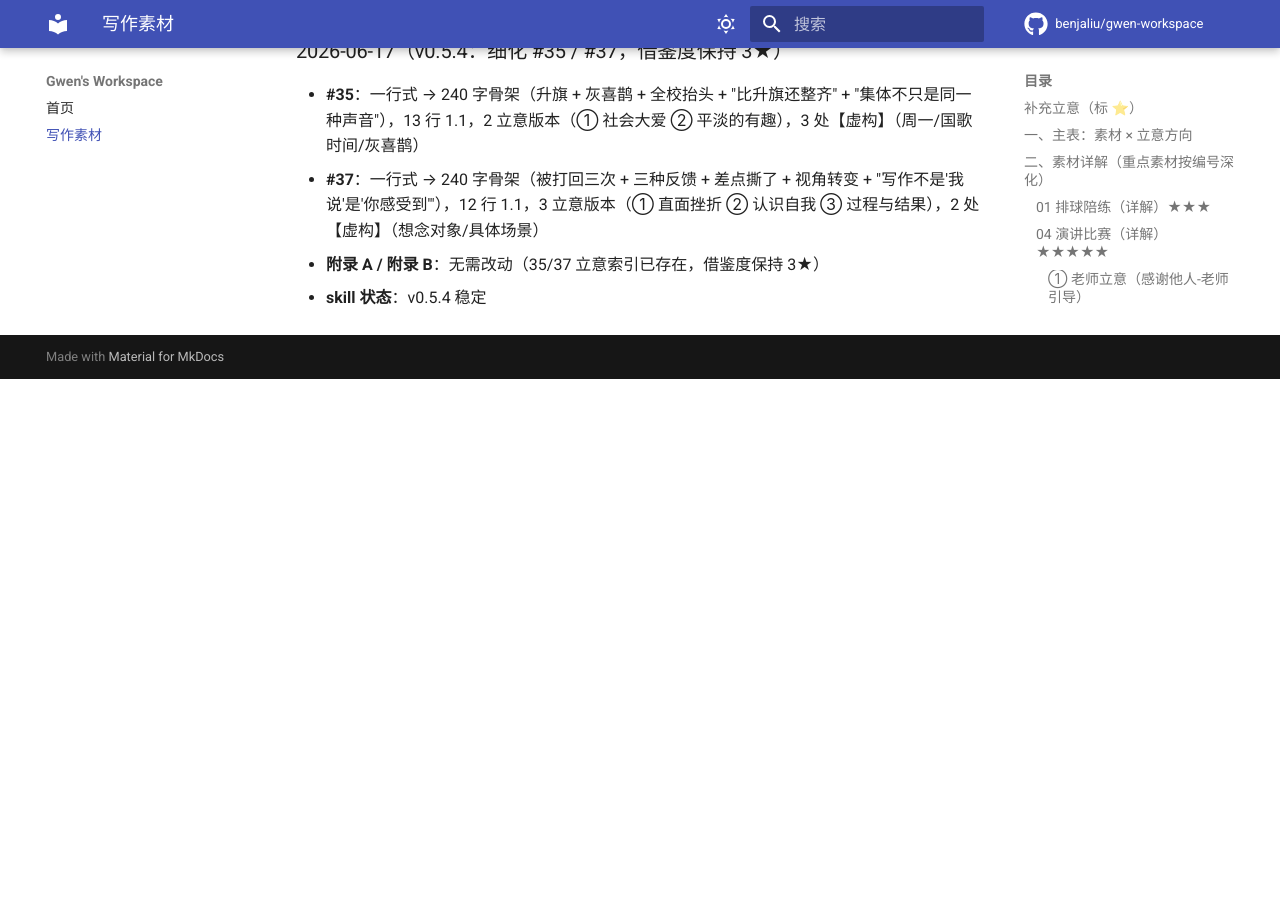
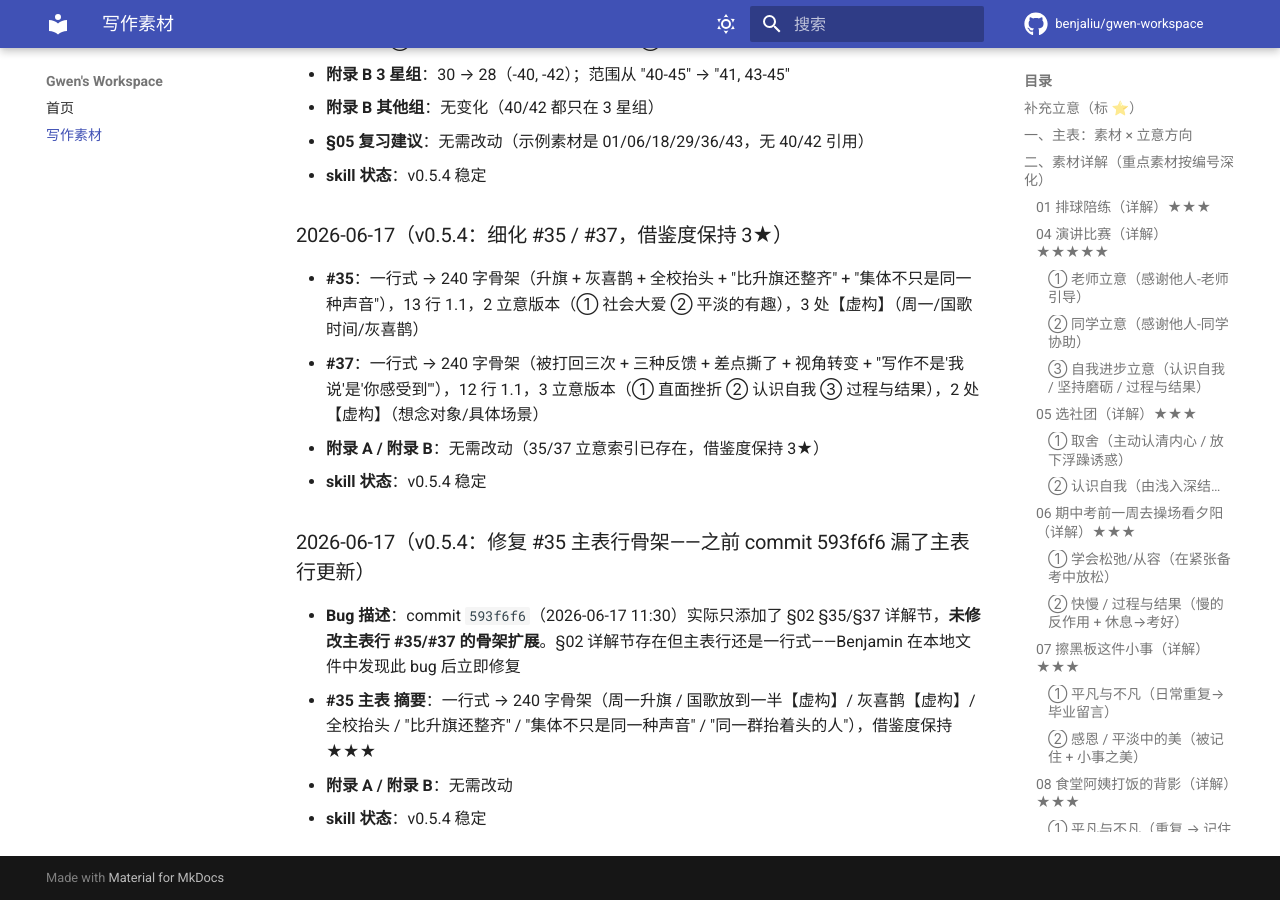
Before and after one commit to benjaliu/gwen-workspace, an MkDocs documentation site: the page built from docs/zuowen-sucai.md, in a window 1280 px wide and 900 px high, scrolled down 61748 px. Built offline with MkDocs 1.6.1 and Material for MkDocs 9.7.7, drawn with Linux system fonts in a browser that asks for light colours; comment, search, counter and statistics services are not loaded; before the commit the page ends 62127 px from its top, so only the background shows below that; some of the changed text lies outside the part shown.

Commit message:
fix(zuowen-sucai): 修复 #35 主表行骨架扩展（commit 593f6f6 漏了主表行）

```diff
--- a/docs/zuowen-sucai.md
+++ b/docs/zuowen-sucai.md
@@ -52,7 +52,7 @@
 | 32 | **外婆弹钢琴 / 二胡自学**——外婆的爱好是弹钢琴——不过她不是专业的。年轻时靠自己看其他人演奏学会了拉二胡，现在也是自己摸索着练。家务忙完，她会坐回琴凳前，弹她喜欢的曲子——同一首不厌其烦地反复练，一练就是几周，直到每个音都能稳稳地找到。琴声从那个角落断断续续传出来，是外婆一天里最安静的时光。她说"弹多了自然就熟了" | ★★★★★ | 理解家人；平淡的美（不求专业但求自我感受）；专注与热爱（按自己喜好反复练喜欢的歌） |
 | 33 | **分班后新班级第一周课业节奏不一样**（已本地化，去掉转学）——最后主动找老师答疑 | ★ | 接纳不足；认识自我（主动求助是智慧）；感谢他人；直面挫折 |
 | 34 | **班级值日班长崩溃大哭**——事多又杂，处理不来 | ★★★ | 接纳不足；学会松弛；平凡与不凡（看似简单的责任） |
-| 35 | **升旗仪式上有一只鸟从头顶飞过**——所有人都抬头，那一秒很整齐 | ★★★ | 平淡的有趣；专注（发现细节）；社会大爱（集体仪式感） |
+| 35 | **升旗仪式上有一只鸟从头顶飞过**——周一升旗仪式，国歌放到一半【虚构】，我正盯着旗杆顶端发呆。突然一只灰喜鹊【虚构】从头顶掠过，翅膀张着，从队伍这头划到那头。我愣了一下，还没反应过来——**奇怪的事发生了：全校的人都抬了头**。不是因为歌，不是因为旗，是那只鸟。几百个人同时往上看，那一秒整个操场被同步成同一个动作：下巴抬起，眯着眼找那只鸟。然后鸟飞远了，大家又同时低下来。比升旗本身还整齐。我站在队伍里，看着这个"整齐"，忽然觉得：**集体不只是"同一种声音"，也可以是"同一种好奇"**。那只鸟掠过的那一秒，几百个人不是"学生"，是**同一群抬着头的人**（详解 §35） | ★★★ | 平淡的有趣；专注（发现细节）；社会大爱（集体仪式感） |
 | 36 | **数学考砸那天**——没回家哭，在天台坐了一小时，把卷子铺开看错因 | ★★★ | 直面挫折；认识自我；过程与结果 |
 | 37 | **作文被老师打回来重写三次**——第三次我换了视角，从"我想说"变成"读的人会感受到什么" | ★★★ | 直面挫折；认识自我；过程与结果 |
 | 38 | **拼乐高一坐一下午忘了吃饭**——爸妈以为我出了什么事 | ★★★ | 专注与热爱；有趣与枯燥（外人看枯燥、自己乐在其中）；认识自我 |
@@ -2045,3 +2045,10 @@
 - **#37**：一行式 → 240 字骨架（被打回三次 + 三种反馈 + 差点撕了 + 视角转变 + "写作不是'我说'是'你感受到'"），12 行 1.1，3 立意版本（① 直面挫折 ② 认识自我 ③ 过程与结果），2 处【虚构】（想念对象/具体场景）
 - **附录 A / 附录 B**：无需改动（35/37 立意索引已存在，借鉴度保持 3★）
 - **skill 状态**：v0.5.4 稳定
+
+### 2026-06-17（v0.5.4：修复 #35 主表行骨架——之前 commit 593f6f6 漏了主表行更新）
+
+- **Bug 描述**：commit `593f6f6`（2026-06-17 11:30）实际只添加了 §02 §35/§37 详解节，**未修改主表行 #35/#37 的骨架扩展**。§02 详解节存在但主表行还是一行式——Benjamin 在本地文件中发现此 bug 后立即修复
+- **#35 主表 摘要**：一行式 → 240 字骨架（周一升旗 / 国歌放到一半【虚构】/ 灰喜鹊【虚构】/ 全校抬头 / "比升旗还整齐" / "集体不只是同一种声音" / "同一群抬着头的人"），借鉴度保持 ★★★
+- **附录 A / 附录 B**：无需改动
+- **skill 状态**：v0.5.4 稳定
```
